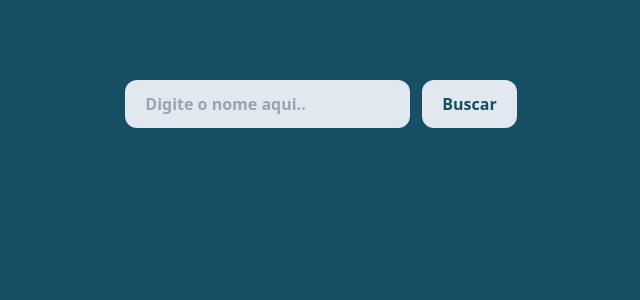
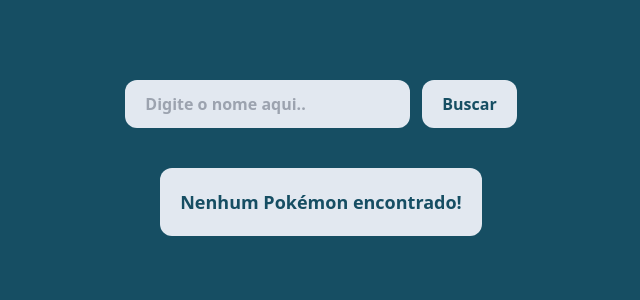
Before and after one commit to tittobreno/poke-tracker, a Vue app: page / in a window 1280 px wide. Both pictures are taken after typing "Sample" into the empty fields and a click on the button "Buscar". Shown: the top 300 px of the page, without its empty margins (319-959 px from the left). Built offline with nearby package versions, Linux system fonts and the light colour scheme.

Commit message:
feat: warning created for when not finding record

```diff
--- a/src/components/SelectedPokemon.vue
+++ b/src/components/SelectedPokemon.vue
@@ -3,7 +3,7 @@
 </script>
 
 <template>
-    <main class="w-2/4 h-2/3 p-5 flex gap-3 rounded-lg border bg-lime-500 border-slate-500">
+    <main class="w-2/4 h-2/3 p-5 flex gap-3 rounded-lg border bg-slate-200 border-slate-500">
         <section class="w-64 h-full rounded-lg flex flex-col justify-center items-center gap-1">
 
             <img class="w-52 rounded-lg mb-4"
--- a/src/views/HomeView.vue
+++ b/src/views/HomeView.vue
@@ -3,8 +3,9 @@
 import CardPokemon from '@/components/CardPokemon.vue'
 import { ref } from 'vue';
 
-const showSelectedPokemon = ref(false)
-const showPokemon = ref(false)
+const showSelectedPokemon = ref(false);
+const showPokemon = ref(false);
+const showAlert = ref(false);
 const pokemons = ref([{
   name: 'Pikachu',
   avatar: 'https://encrypted-tbn0.gstatic.com/images?q=tbn:ANd9GcTN7uTVxPtFWAUb81G5eEGGungmTWY6TCX8xg&usqp=CAU'
@@ -36,21 +37,25 @@
 const currentInputName = ref('')
 
 const onSubmit = () => {
-  currentPokemon.value = []
   if (currentInputName.value.trim() === "") {
     alert("Ops, Digite um nome de pokémon")
     return
   }
+
+  currentPokemon.value = [];
+
   const pokemon = pokemons.value.filter(pokemon => pokemon.name === currentInputName.value);
   if (pokemon.length > 0) {
     showPokemon.value = true
-    showSelectedPokemon.value = false;
+    showAlert.value = false;
+
     currentPokemon.value.push(pokemon)
   } else {
     showPokemon.value = false
-    alert("Ops, digite um nome válido por favor!")
-    // TROCAR POR COMPONENTE
+    showAlert.value = true;
   }
+  showSelectedPokemon.value = false;
+
   currentInputName.value = '';
   console.log(currentPokemon.value);
 }
@@ -68,6 +73,10 @@
         type="text" v-model="currentInputName" placeholder='Digite o nome aqui..'>
       <button class="ml-3 py-3 px-5 rounded-xl bg-slate-200 font-bold text-cyan-900" type="submit">Buscar</button>
     </form>
+
+    <span v-if="showAlert" class='p-5 bg-slate-200 rounded-xl font-bold text-lg text-cyan-900'>Nenhum Pokémon
+      encontrado!</span>
+
     <section v-if="showPokemon" class="flex gap-3 flex-wrap">
       <CardPokemon @click="handleModal" v-for="pokemon in currentPokemon[0]" :key="pokemon.name" :name="pokemon.name"
         :avatar="pokemon.avatar" />
```
